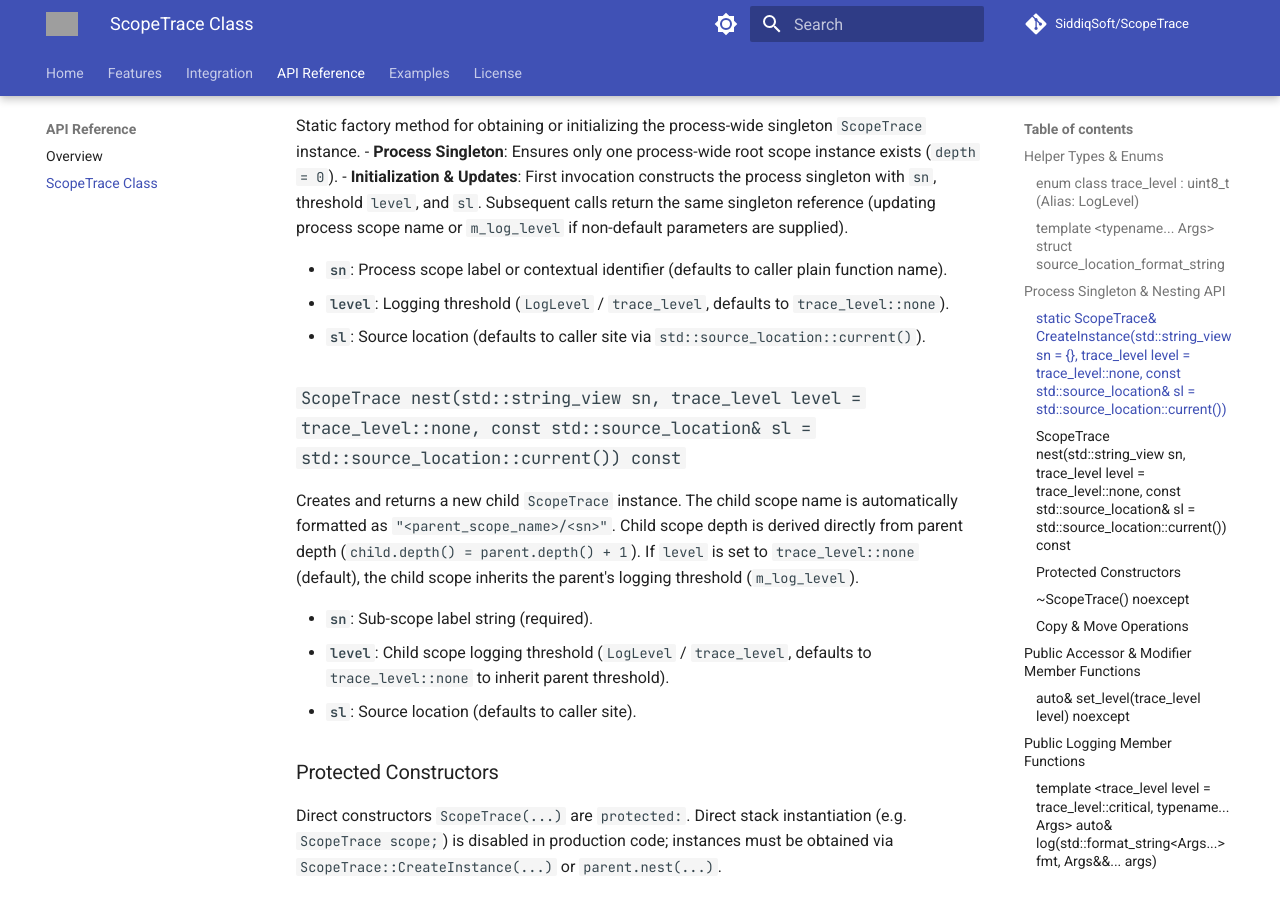
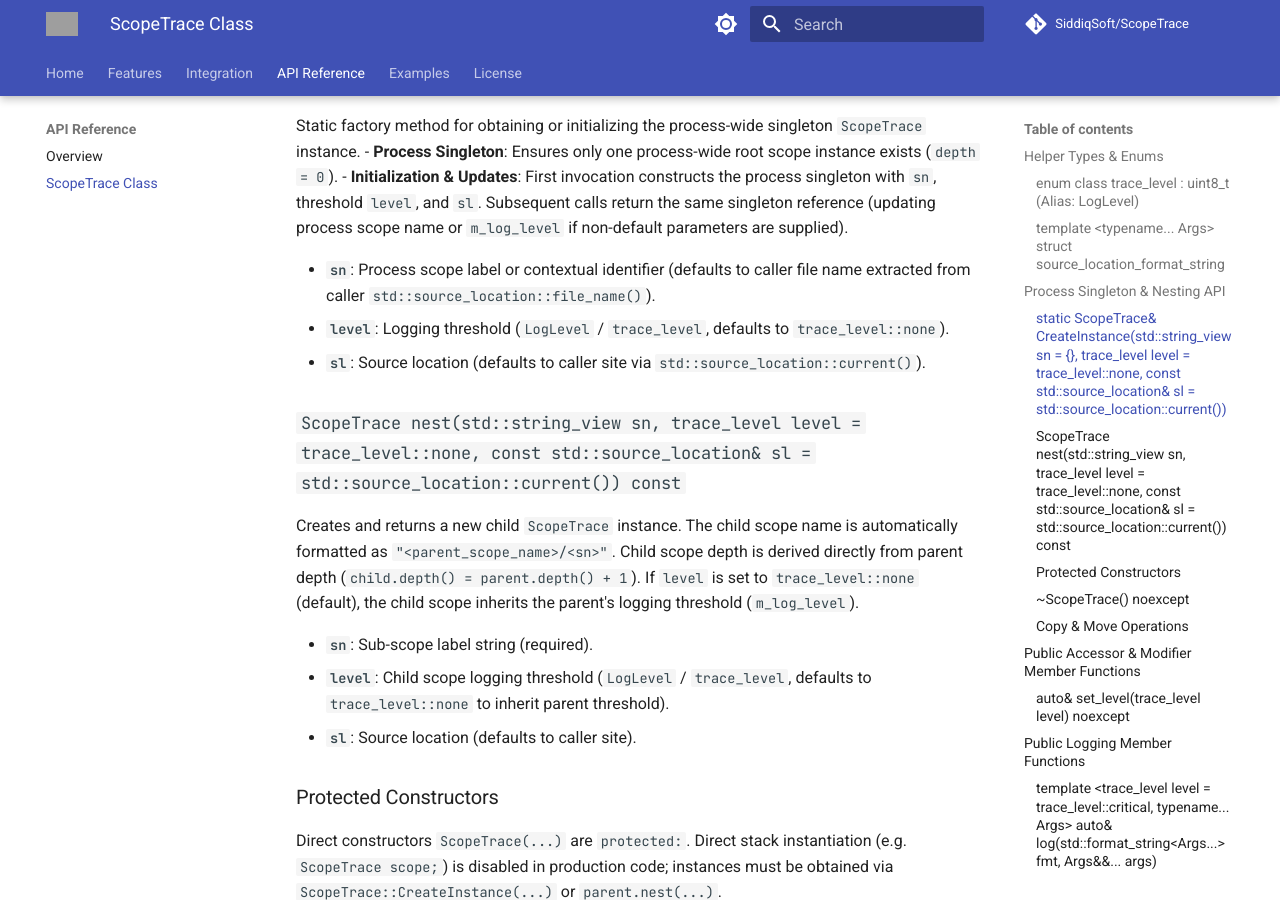
Before and after one commit to SiddiqSoft/ScopeTrace, an MkDocs documentation site: the page built from docs/api/ScopeTrace.md, in a window 1280 px wide and 900 px high, scrolled down 2199 px. Built offline with MkDocs 1.6.1 and Material for MkDocs 9.7.7, drawn with Linux system fonts in a browser that asks for light colours; comment, search, counter and statistics services are not loaded; some of the changed text lies outside the part shown; grey boxes are pictures that could not be loaded.

Commit message:
fix: Updated the system to use filename instead of "GLOBAL"

```diff
--- a/docs/api/ScopeTrace.md
+++ b/docs/api/ScopeTrace.md
@@ -57,7 +57,7 @@
 - **Process Singleton**: Ensures only one process-wide root scope instance exists (`depth = 0`).
 - **Initialization & Updates**: First invocation constructs the process singleton with `sn`, threshold `level`, and `sl`. Subsequent calls return the same singleton reference (updating process scope name or `m_log_level` if non-default parameters are supplied).
 
-- **`sn`**: Process scope label or contextual identifier (defaults to caller plain function name).
+- **`sn`**: Process scope label or contextual identifier (defaults to caller file name extracted from caller `std::source_location::file_name()`).
 - **`level`**: Logging threshold (`LogLevel` / `trace_level`, defaults to `trace_level::none`).
 - **`sl`**: Source location (defaults to caller site via `std::source_location::current()`).
 
@@ -137,6 +137,8 @@
   Returns scope name string view (`m_scope_name`).
 - **`[[nodiscard]] static std::string_view extract_func_name(std::string_view full_signature) noexcept`**
   Extracts plain function name matching `__func__` from full signature (returns `"GLOBAL"` if empty).
+- **`[[nodiscard]] static std::string_view extract_file_name(std::string_view file_path) noexcept`**
+  Extracts plain file name (e.g., `"main.cpp"`) from full file path string. Used for default scope naming when `sn` is omitted.
 - **`[[nodiscard]] static std::string current_timestamp() noexcept`**
   Returns ISO 8601 UTC timestamp string with microsecond precision e.g. `"2026-08-13T23:16:00.519049Z  "` (styled with `LTGY` color).
 - **`[[nodiscard]] std::string_view function_name() const noexcept`**
```
Also changed, not shown: 1 other file.
